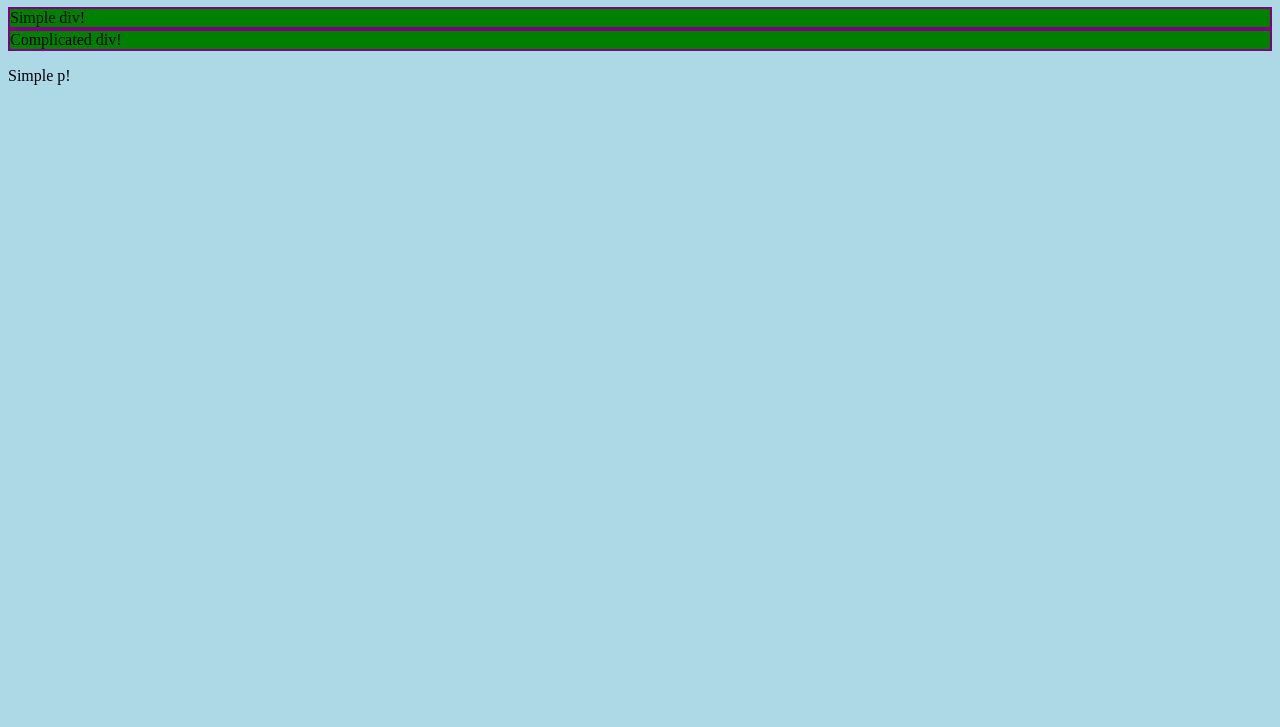
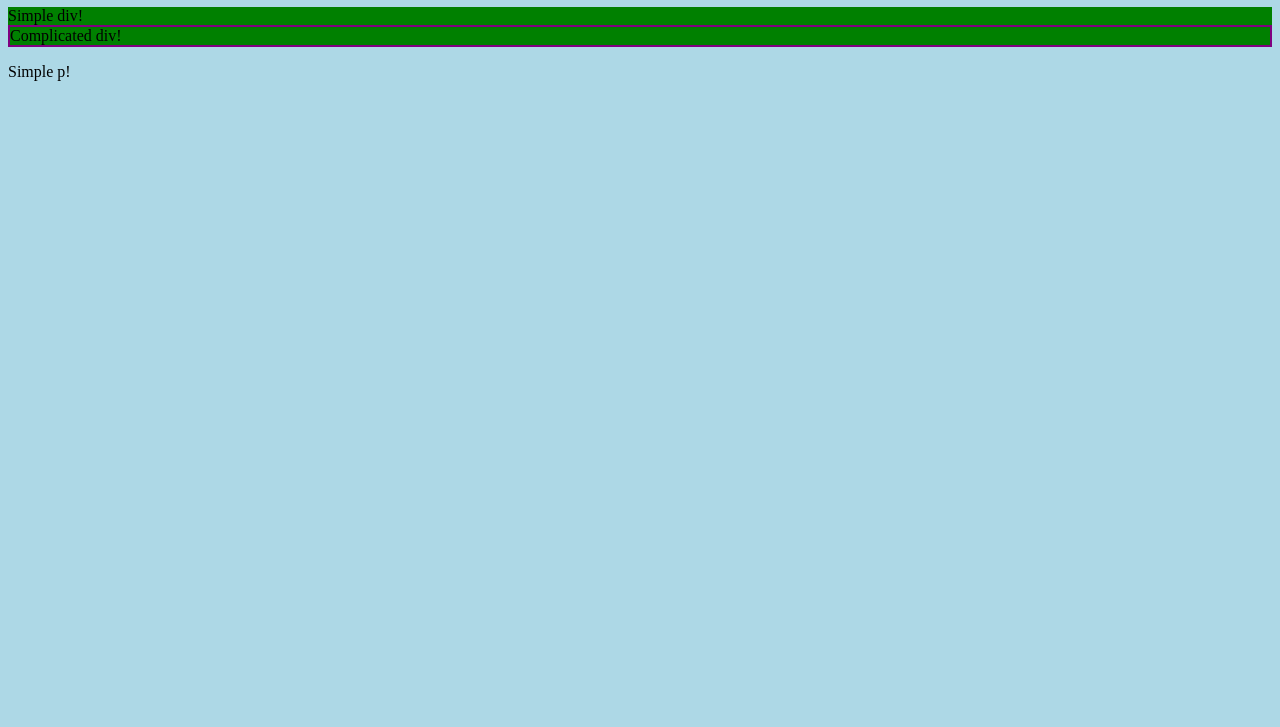
Before and after one commit to volnoboy/jqueryFundamentals, a plain HTML site: page index.htm in a window 1280 px wide. Shown: the part 73-800 px from the top of the page. Drawn offline with Linux system fonts and the light colour scheme.

Commit message:
select by property with condition

```diff
--- a/index.htm
+++ b/index.htm
@@ -15,7 +15,7 @@
 <script type="text/javascript">
     $(document).ready(
             function() {
-                $('div[title]').css('border', '2px solid purple');
+                $('div[title="complicated"]').css('border', '2px solid purple');
             }
     );
 </script>
```
